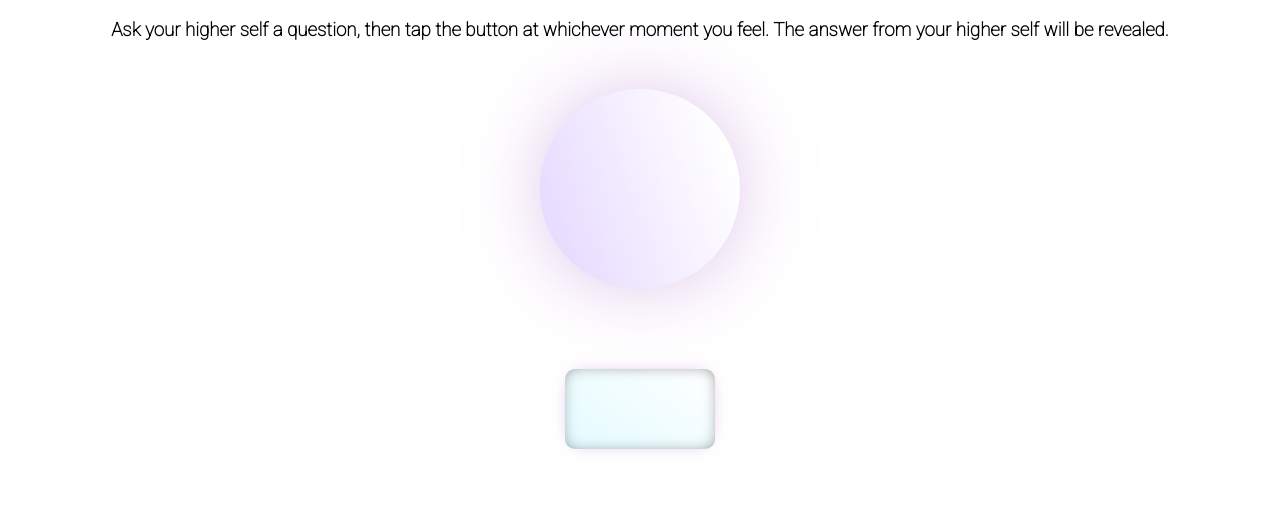
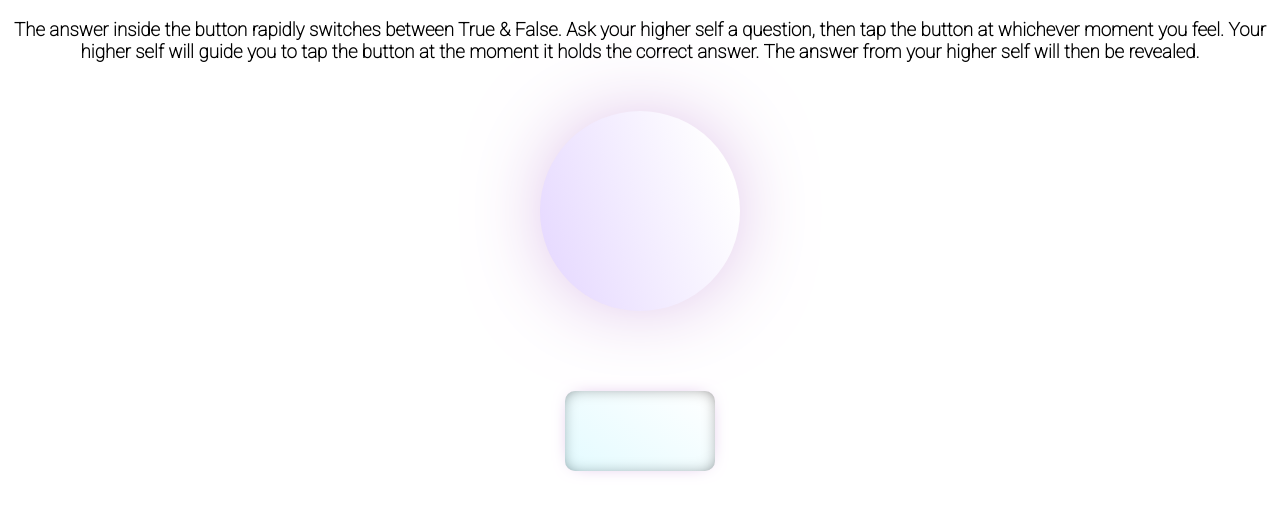
Before and after one commit to giddyuptiger/Muscle-Test, a plain HTML site: page y/index.html in a window 1280 px wide. Drawn offline with Linux system fonts and the light colour scheme; some packages are replaced by stand-ins of ours.

Commit message:
minor correction

```diff
--- a/y/index.html
+++ b/y/index.html
@@ -33,8 +33,11 @@
   </head>
   <body>
     <h3>
-      Ask your higher self a question, then tap the button at whichever moment
-      you feel. The answer from your higher self will be revealed.
+      The answer inside the button rapidly switches between True & False. Ask
+      your higher self a question, then tap the button at whichever moment you
+      feel. Your higher self will guide you to tap the button at the moment it
+      holds the correct answer. The answer from your higher self will then be
+      revealed.
     </h3>
   </body>
 </html>
```
